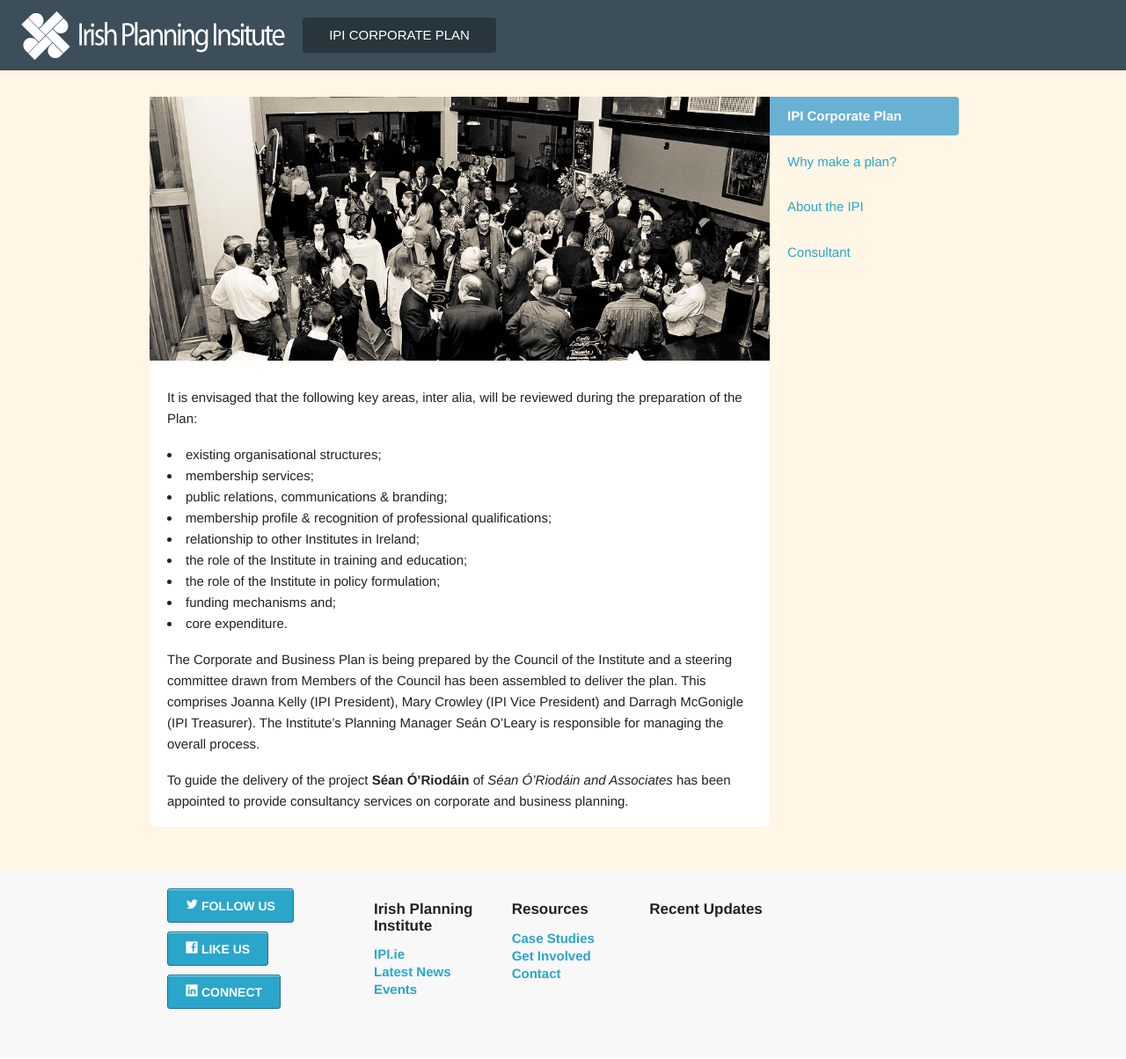
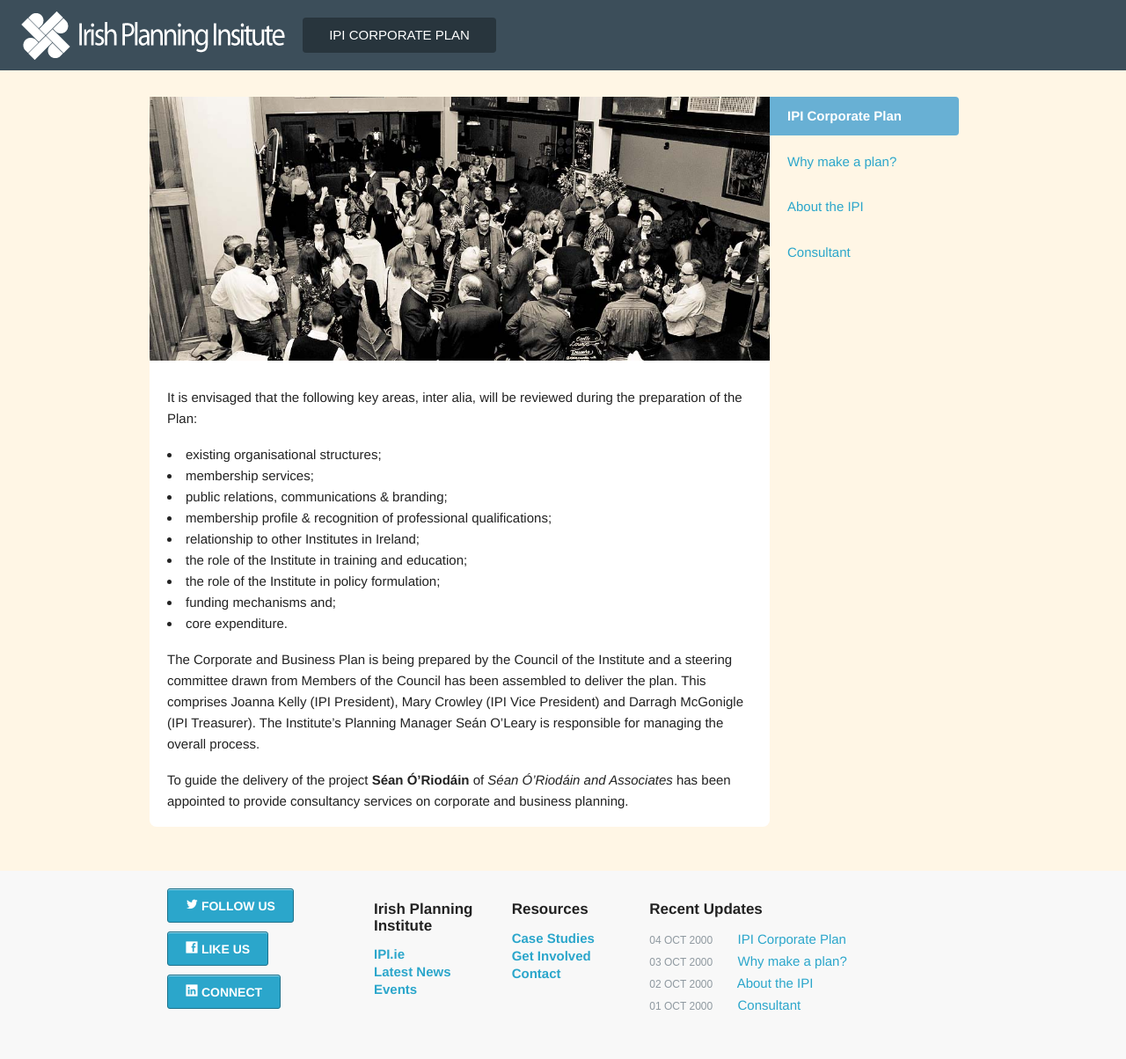
Before and after one commit to rustyb/ipi-corp-plan, a Jekyll site: the page built from _posts/pages/2000-10-04-about-plan.md, in a window 1280 px wide. Shown: the whole page at 88% size. Built offline with Jekyll 4.4.1, drawn with Linux system fonts in a browser that asks for light colours.

Commit message:
added latest posts to footer

```diff
--- a/_layouts/default.html
+++ b/_layouts/default.html
@@ -190,8 +190,15 @@
 							<a href="#">Contact</a>
 						</div>
 					</div>
-					<div class="five columns">
+					<div class="five columns blog_posts">
 						<h5>Recent Updates</h5>
+						<div class="links">
+						{% for post in site.posts limit:4 %}
+						<a href="{{ base }}{{post.url}}"><small class="date">{{ post.date | date: '%d %b %Y' }}</small>
+							{{ post.title }}</a>
+						{% endfor %}
+						</div>
+
 					</div>
 				</div>
 			<!--	<div class="row">
--- a/foundation/custom.css
+++ b/foundation/custom.css
@@ -123,7 +123,24 @@
 background: #3C4E5A;
 color:#fff;
 }
+.blog_posts .links a {font-weight:normal;}
 .links a {font-weight:bold;display: block;
 overflow: hidden;
 white-space: nowrap;
 text-overflow: ellipsis;padding-bottom:5px;}
+.links .date {
+display: inline-block;
+width: 8em;
+}
+small.date {
+text-transform: uppercase;
+}
+small {
+color: #8F99A0;
+display: block;
+font-size: 12px;
+line-height: 1.6666;
+font-weight: normal;
+letter-spacing: 0px;
+font: normal 12px/1.6667em Opensans,Arial,sans-serif;
+}
```
